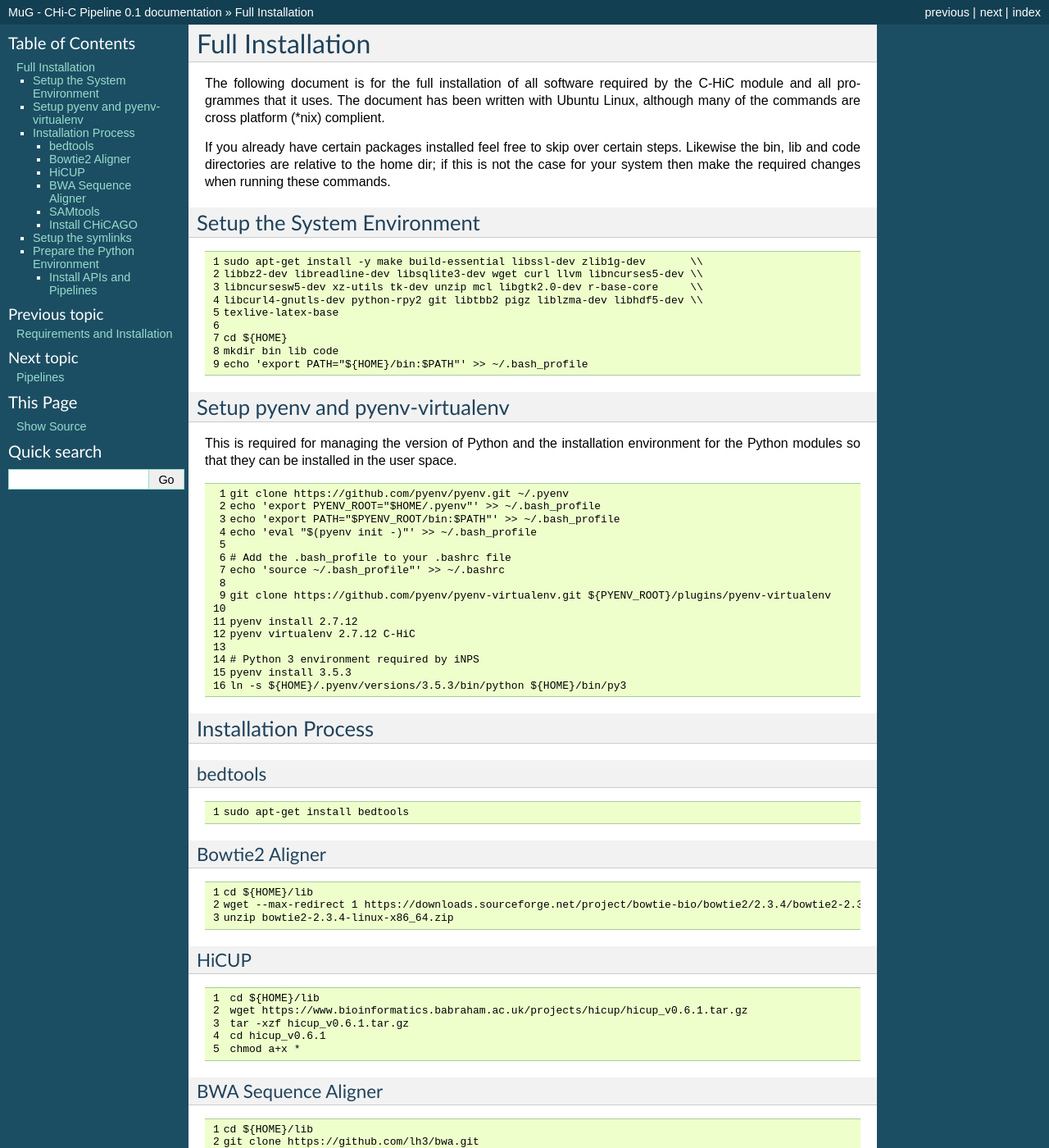
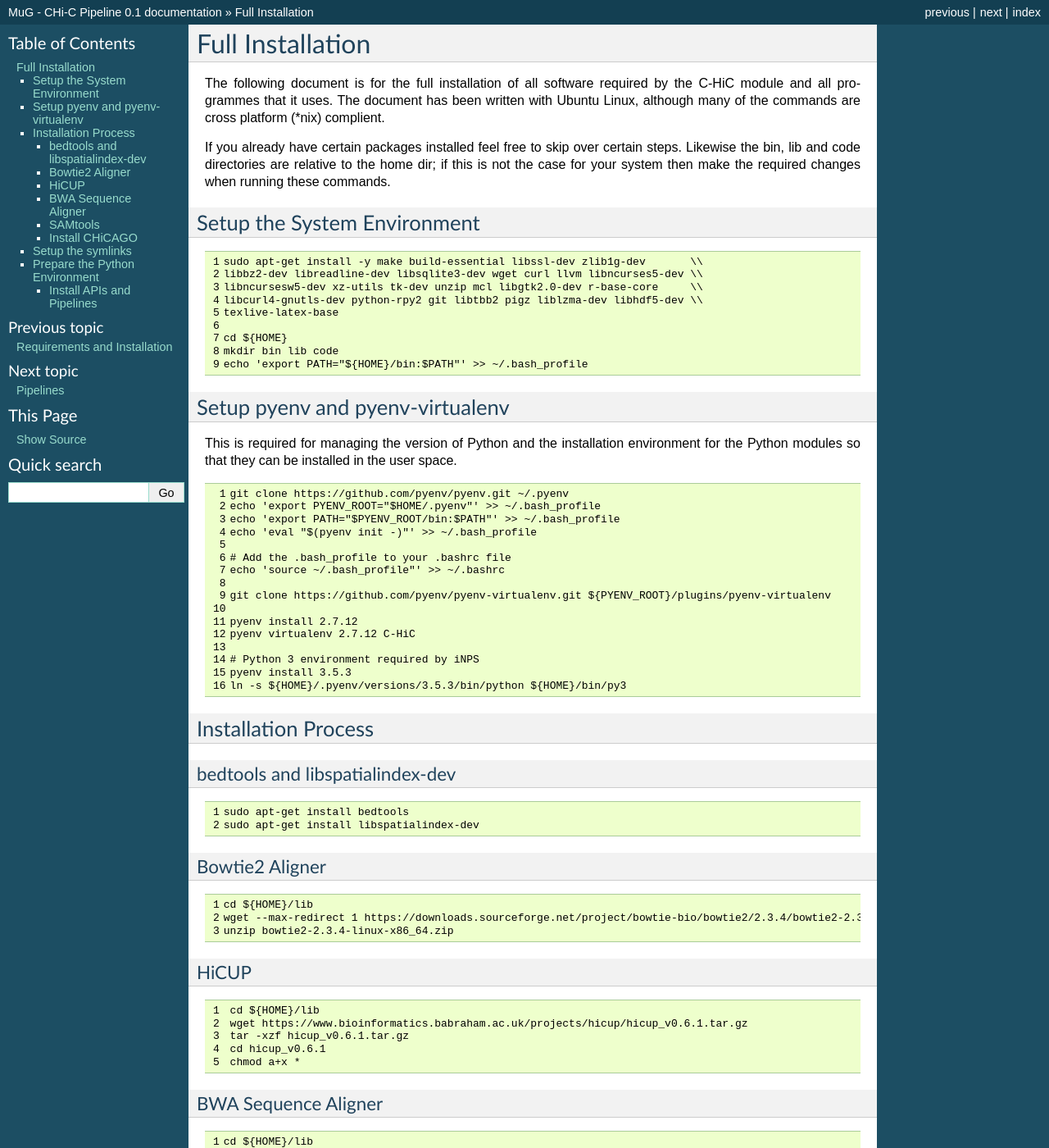
Before and after one commit to Multiscale-Genomics/pyCHiC, a Sphinx documentation site: the page built from docs/full_installation.rst, in a window 1280 px wide and 1400 px high. Shown: the whole window at 82% size. Built offline with Sphinx 7.4.7, drawn with Linux system fonts in a browser that asks for light colours.

Commit message:
include libspatialindex-dev in the instalation

```diff
--- a/docs/full_installation.rst
+++ b/docs/full_installation.rst
@@ -73,12 +73,13 @@ Installation Process
 --------------------
 
 
-bedtools
-^^^^^^^^
+bedtools and libspatialindex-dev
+^^^^^^^^^^^^^^^^^^^^^^^^^^^^^^^^
 .. code-block:: none
    :linenos:
 
    sudo apt-get install bedtools
+   sudo apt-get install libspatialindex-dev
 
 Bowtie2 Aligner
 ^^^^^^^^^^^^^^^
```
